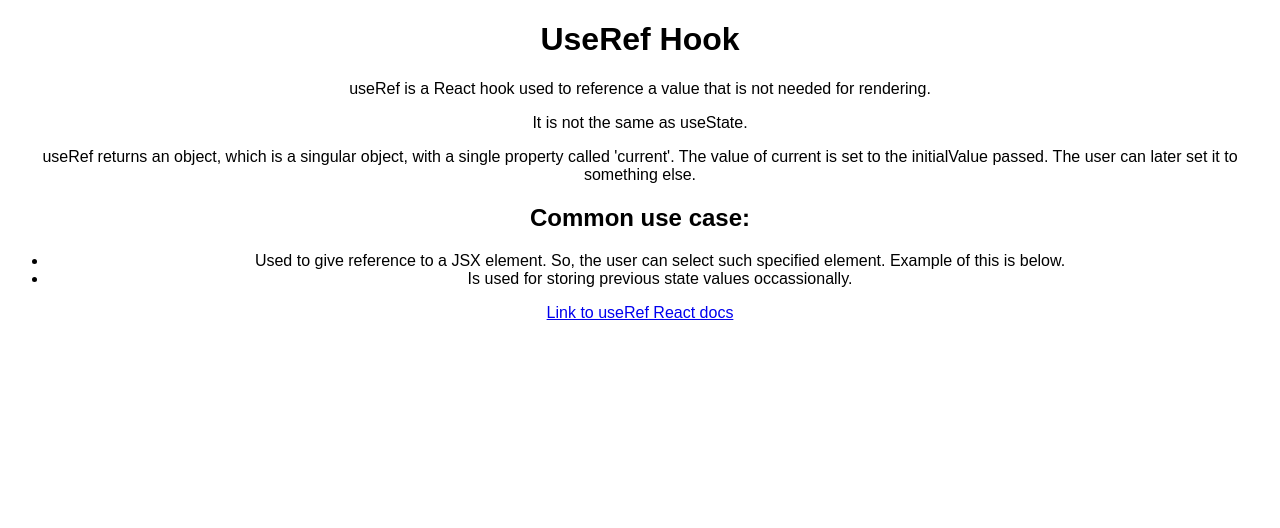
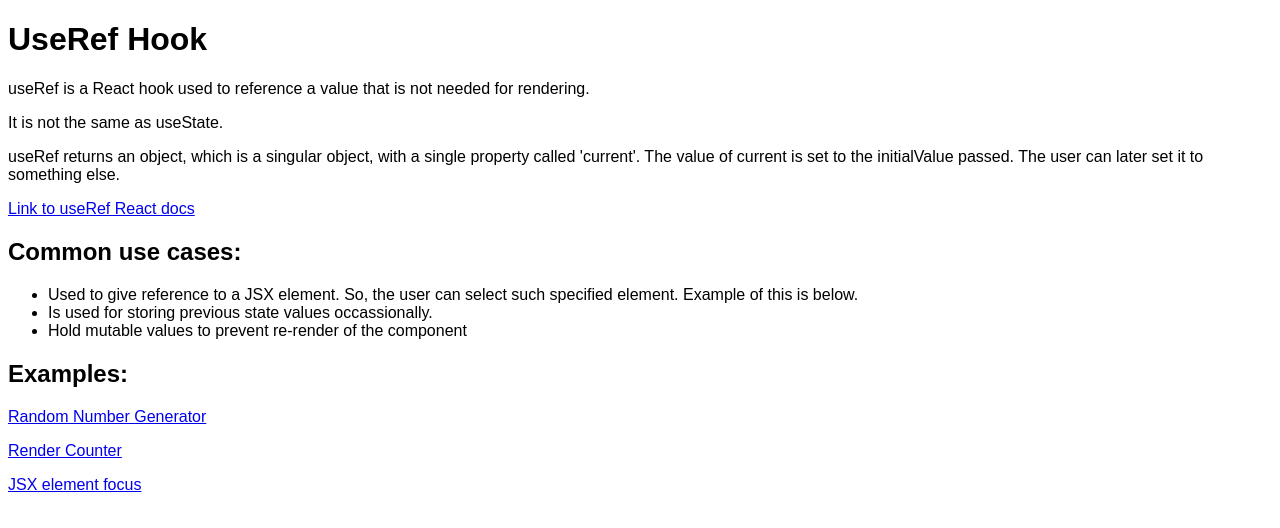
Before and after one commit to syedmustassim/React-Hooks-CheatSheet, a React (Create React App) app: page /useref in a window 1280 px wide. Shown: the top 528 px of the page. Built offline with nearby package versions, Linux system fonts and the light colour scheme.

Commit message:
feat: useRef added

```diff
--- a/src/Pages/UseRefPage.js
+++ b/src/Pages/UseRefPage.js
@@ -1,3 +1,6 @@
+import {Link} from "react-router-dom"
+import "../styles.css"
+
 const UseRefPage = () => {
     return(
         <div>
@@ -5,12 +8,19 @@ const UseRefPage = () => {
             <p> useRef is a React hook used to reference a value that is not needed for rendering.</p>
             <p> It is not the same as useState. </p>
             <p> useRef returns an object, which is a singular object, with a single property called 'current'. The value of current is set to the initialValue passed. The user can later set it to something else.</p>
-            <h2> Common use case: </h2>
+            <a href="https://react.dev/reference/react/useRef" target="_blank"> Link to useRef React docs</a>
+            <h2> Common use cases: </h2>
             <ul>
                 <li>Used to give reference to a JSX element. So, the user can select such specified element. Example of this is below.</li>
                 <li>Is used for storing previous state values occassionally. </li>
+                <li>Hold mutable values to prevent re-render of the component</li>
             </ul>
-            <a href="https://react.dev/reference/react/useRef" target="_blank"> Link to useRef React docs</a>
+            <h2> Examples: </h2>
+            <div className="ref-examples">
+            <Link to="/useref/randomcounter">Random Number Generator</Link>
+            <Link to="/useref/rendercounter">Render Counter </Link>
+            <Link to="/useref/refjsxelement">JSX element focus</Link>
+            </div>
         </div>
     )
 }
--- a/src/Routes/AppRouter.js
+++ b/src/Routes/AppRouter.js
@@ -1,6 +1,9 @@
 import {Routes, Route} from "react-router-dom"
 import Home from "../Home"
 import UseRefPage from "../Pages/UseRefPage";
+import RandomNumberGenerator from "../useRef/RandomNumberCounter";
+import RenderCount from "../useRef/RenderCounter";
+import UseRefHook from "../useRef/UseRefHook";
 
 const AppRouter = () => {
     return(
@@ -8,7 +11,9 @@ const AppRouter = () => {
             <Routes>
                 <Route path="/" element={<Home/>} />
                 <Route path="/useref" element={<UseRefPage/>} />
-
+                <Route path="/useref/randomcounter" element={<RandomNumberGenerator/>} />
+                <Route path="/useref/rendercounter" element={<RenderCount/>} />
+                <Route path="/useref/refjsxelement" element={<UseRefHook/>} />
             </Routes>
 
         </div>
--- a/src/styles.css
+++ b/src/styles.css
@@ -1,4 +1,9 @@
 .App {
   font-family: sans-serif;
-  text-align: center;
 }
+
+.ref-examples{
+  display: flex;
+  flex-direction: column;
+  gap: 1rem;
+}
--- a/src/useRef/RandomNumberCounter.js
+++ b/src/useRef/RandomNumberCounter.js
@@ -1,6 +1,7 @@
 // Used for Storing previous state values and hold a mutable value to prevent re-render
 
 import { useState, useRef, useEffect } from "react";
+import {Link } from "react-router-dom"
 
 const RandomNumberGenerator = () => {
   const [count, setCount] = useState(0);
@@ -16,6 +17,7 @@ const RandomNumberGenerator = () => {
   };
   return (
     <div>
+      <Link to="/useref">Back to useRef hook</Link>
       <h1> Random Number: {count} </h1>
       <button onClick={generateNum}> Generate Number</button>
       {typeof previousValue.current !== "undefined" && (
--- a/src/useRef/RenderCounter.js
+++ b/src/useRef/RenderCounter.js
@@ -3,6 +3,7 @@
 // (Note: DO NOT USE USESTATE, WILL END UP CAUSING INIFINTE RENDERS LOL)
 
 import {useState, useEffect, useRef} from "react";
+import {Link} from "react-router-dom"
 
 const RenderCount = () => {
 
@@ -14,6 +15,7 @@ const RenderCount = () => {
     }, [game])
     return(
         <div>
+        <Link to="/useref">Back to useRef hook</Link>
          <h1> Render Count </h1>
          <input type="text" onChange={e => setGame(e.target.value)}/>
          <h1>Selected game is - {game}</h1>
--- a/src/useRef/UseRefHook.js
+++ b/src/useRef/UseRefHook.js
@@ -1,6 +1,7 @@
 // Referencing a DOM element
 
 import { useState, useRef } from "react";
+import {Link} from "react-router-dom"
 
 const UseRefHook = () => {
   const [name, setName] = useState("");
@@ -12,6 +13,9 @@ const UseRefHook = () => {
   };
   return (
     <div>
+      <Link to="/useref">Back to useRef hook</Link>
+      <h3> Input element focus using useRef </h3>
+      <div>
       <input
         ref={inputEl}
         type="text"
@@ -20,6 +24,7 @@ const UseRefHook = () => {
       />
       <button onClick={resetInput}>Reset</button>
       <p>My name is {name}</p>
+      </div>
     </div>
   );
 };
```
